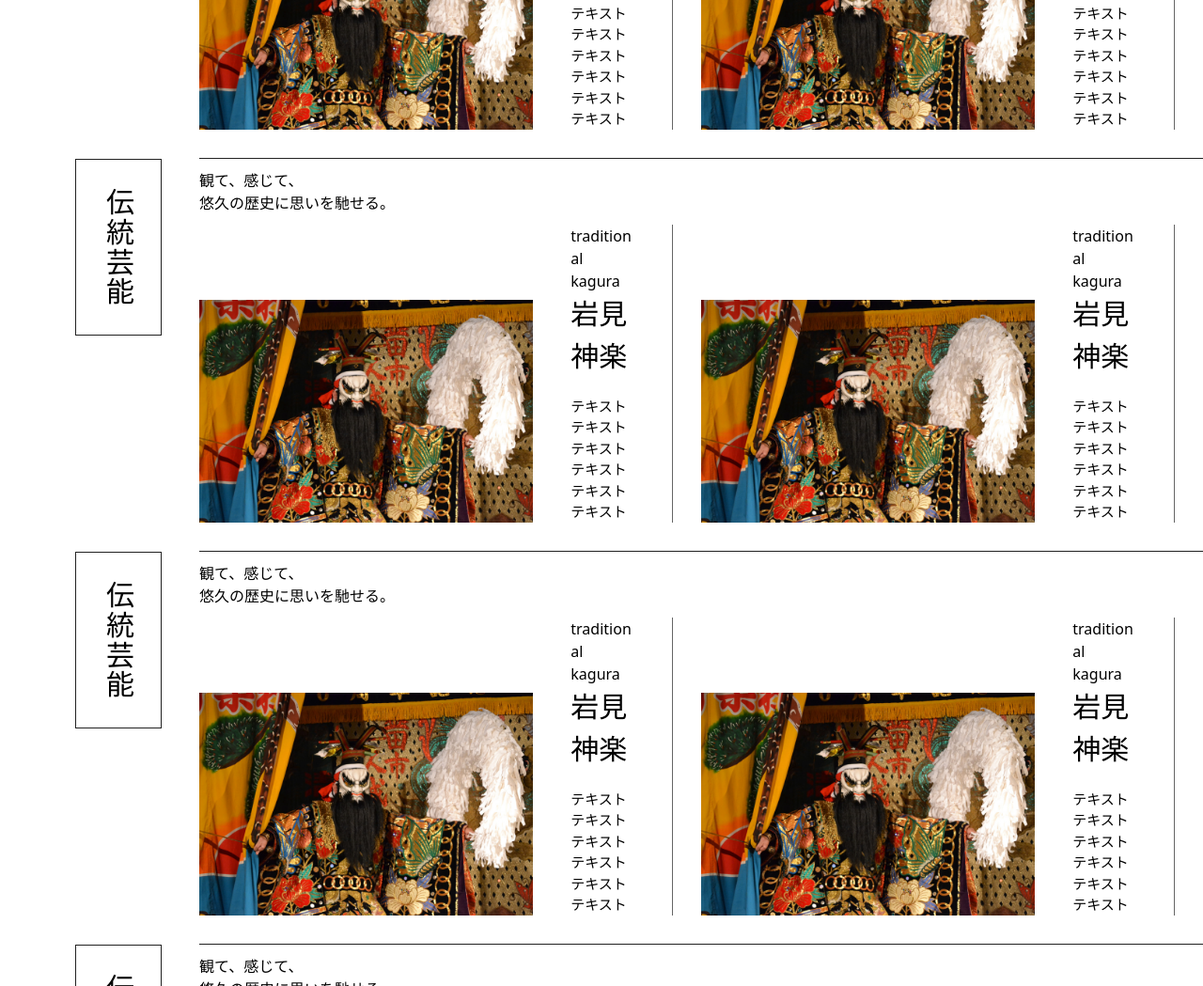
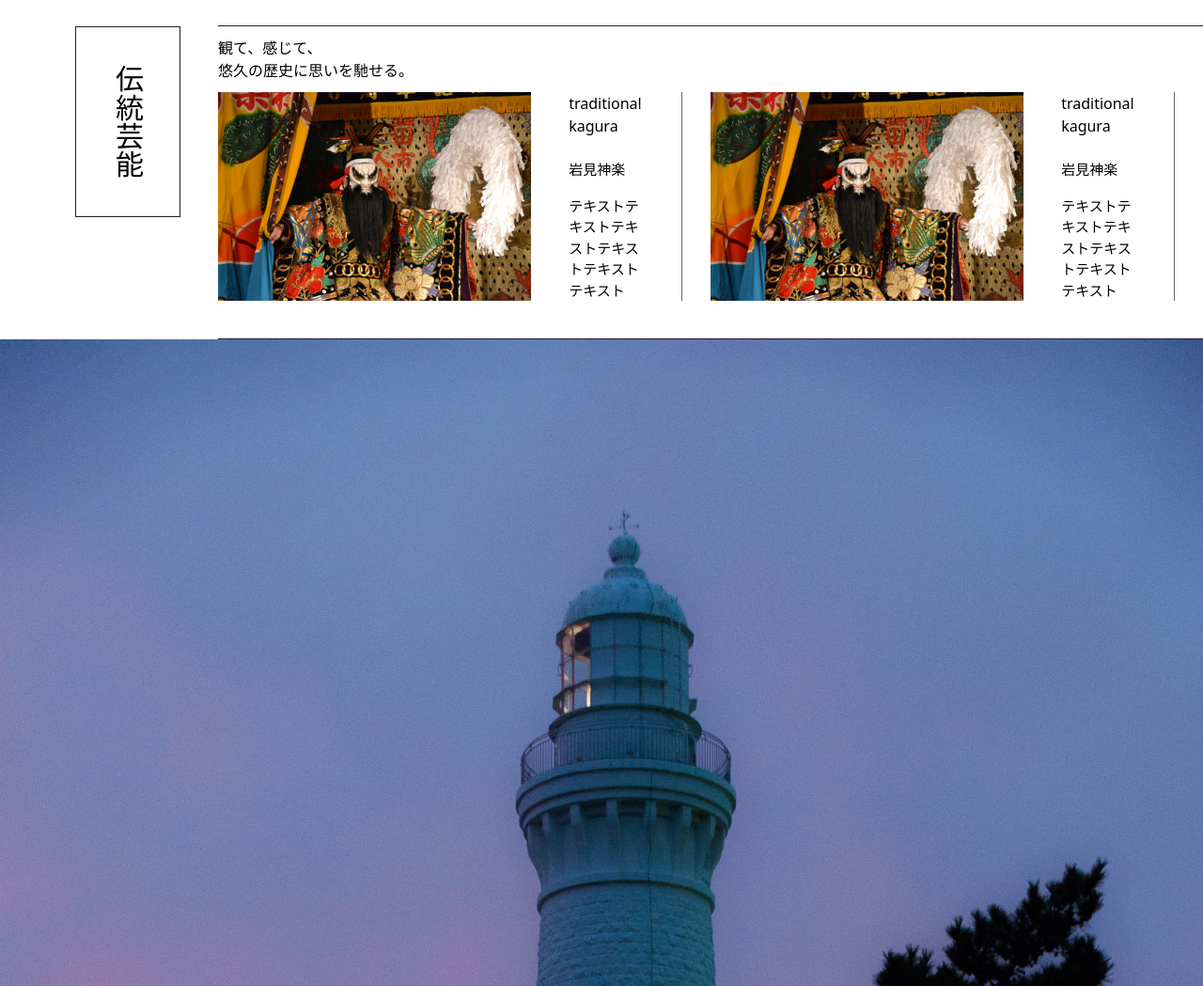
Before and after one commit to SY199808/portfolio, a plain HTML site: page izumo.html in a window 1280 px wide. Shown: the part 2943-3992 px from the top of the page at 94% size. Drawn offline with nearby package versions, Linux system fonts and the light colour scheme.

Commit message:
first commit

```diff
--- a/izumo.html
+++ b/izumo.html
@@ -63,6 +63,7 @@
       </section>
       <!--出雲のモデルコース-->
       <section class="course">
+        <div class="page-container">
           <h2 class="section-title">
             気分や目的で選べる
             <br />
@@ -87,9 +88,9 @@
                   <img src="images/izumopic5.jpg" />
                 </figure>
                 <p class="course-list-title">
-                名所を押さえてレイラインを満喫。
+                  山陰の秋を満喫。
                   <br />
-                外せない王道コース
+                  出雲紅葉＆神社仏閣巡り
                 </p>
               </a>
             </div>
@@ -118,14 +119,17 @@
               </a>
             </div>
           </div>
+        </div>
       </section>
       <!--出雲の見どころスポット-->
       <section class="spot">
+        <div class="page-container">
           <h2 class="section-title">
-          旅に更なる彩りを。
+            旅に更なる彩りを
             <br />
-          出雲のキーワードたち
+            出雲のキーワードたち。
           </h2>
+        </div>
         <div class="spot-lists">
           <div class="spot-lists-row">
             <div class="spot-lists-category">
@@ -210,88 +214,6 @@
               </div>
             </div>
           </div>
-
-          <div class="spot-lists-row">
-            <div class="spot-lists-category">
-              <div class="spot-lists-title">伝統芸能</div>
-            </div>
-            <div class="spot-lists-description">
-              観て、感じて、
-              <br />
-              悠久の歴史に思いを馳せる。
-            </div>
-            <div class="spot-lists-list">
-              <div class="spot-lists-list-item">
-                <div class="spot-lists-list-image">
-                  <figure>
-                    <img src="images/kagura.jpg" />
-                  </figure>
-                </div>
-                <div class="spot-lists-list-content">
-                  <p class="spottitle">traditional kagura</p>
-                  <h3 class="title">岩見神楽</h3>
-                  <p class="description">
-                    テキストテキストテキストテキストテキストテキスト
-                  </p>
-                </div>
-              </div>
-              <div class="spot-lists-list-item">
-                <div class="spot-lists-list-image">
-                  <figure>
-                    <img src="images/kagura.jpg" />
-                  </figure>
-                </div>
-                <div class="spot-lists-list-content">
-                  <p class="spottitle">traditional kagura</p>
-                  <h3 class="title">岩見神楽</h3>
-                  <p class="description">
-                    テキストテキストテキストテキストテキストテキスト
-                  </p>
-                </div>
-              </div>
-            </div>
-          </div>
-
-          <div class="spot-lists-row">
-            <div class="spot-lists-category">
-              <div class="spot-lists-title">伝統芸能</div>
-            </div>
-            <div class="spot-lists-description">
-              観て、感じて、
-              <br />
-              悠久の歴史に思いを馳せる。
-            </div>
-            <div class="spot-lists-list">
-              <div class="spot-lists-list-item">
-                <div class="spot-lists-list-image">
-                  <figure>
-                    <img src="images/kagura.jpg" />
-                  </figure>
-                </div>
-                <div class="spot-lists-list-content">
-                  <p class="spottitle">traditional kagura</p>
-                  <h3 class="title">岩見神楽</h3>
-                  <p class="description">
-                    テキストテキストテキストテキストテキストテキスト
-                  </p>
-                </div>
-              </div>
-              <div class="spot-lists-list-item">
-                <div class="spot-lists-list-image">
-                  <figure>
-                    <img src="images/kagura.jpg" />
-                  </figure>
-                </div>
-                <div class="spot-lists-list-content">
-                  <p class="spottitle">traditional kagura</p>
-                  <h3 class="title">岩見神楽</h3>
-                  <p class="description">
-                    テキストテキストテキストテキストテキストテキスト
-                  </p>
-                </div>
-              </div>
-            </div>
-          </div>
         </div>
       </section>
     </main>
--- a/styles/indexStyle.css
+++ b/styles/indexStyle.css
@@ -23,7 +23,6 @@ body {
   top: 50px;
   left: 50px;
   padding-bottom: 3px;
-  border-bottom: 1px solid #fff;
 }
 
 /*-----Navigation-----*/
--- a/styles/izumoStyle.css
+++ b/styles/izumoStyle.css
@@ -85,6 +85,10 @@ figure {
 img {
   width: 100%;
   height: auto;
+}
+.page-container {
+  margin: 0 auto;
+  padding: 0 var(--space7x);
 }
 /*-----
 swiperjs 設定
@@ -183,6 +187,7 @@ about設定
   font-weight: bold;
   line-height: 1.625;
   font-family: ui-serif, Georgia, Cambria, "Times New Roman", Times, serif;
+  display: block;
 }
 .course-list {
   margin-top: var(--space10x);
@@ -202,7 +207,6 @@ about設定
 .course-list-image img {
   transition: transform 0.4s;
 }
-
 .course-list-title {
   position: absolute;
   top: var(--space2x);
@@ -243,8 +247,8 @@ about設定
   border: 1px solid var(--color-foreground);
   font-size: 30px;
   line-height: 1;
-  letter-spacing: 0.1rem;
-  padding: 30px;
+  letter-spacing: 0.02rem;
+  padding: var(--space5x);
 }
 .spot-lists-description {
   grid-area: description;
@@ -255,7 +259,7 @@ about設定
   display: flex;
   grid-area: list;
   border-bottom: 1px solid var(--color-foreground);
-  padding-bottom: 30px;
+  padding-bottom: var(--space5x);
 }
 .spot-lists-list-item {
   display: flex;
@@ -268,15 +272,15 @@ about設定
   display: flex;
   flex-direction: column;
   justify-content: space-between;
-  width: 50%;
+  width: 60%;
   height: 100%;
-  padding: 0 40px;
+  padding: 0 var(--space5x);
 }
 .spot-lists-list-content .title {
-  font-size: 30px;
+  font-size: 15px;
   margin-top: auto;
   font-weight: 500;
-  font-style: normal;
+  line-height: 1;
 }
 .spot-lists-list-content .description {
   margin-top: 20px;
```
Also changed, not shown: index.html (+8 -2 lines). Lines whose indentation alone changed are shown as unchanged.
